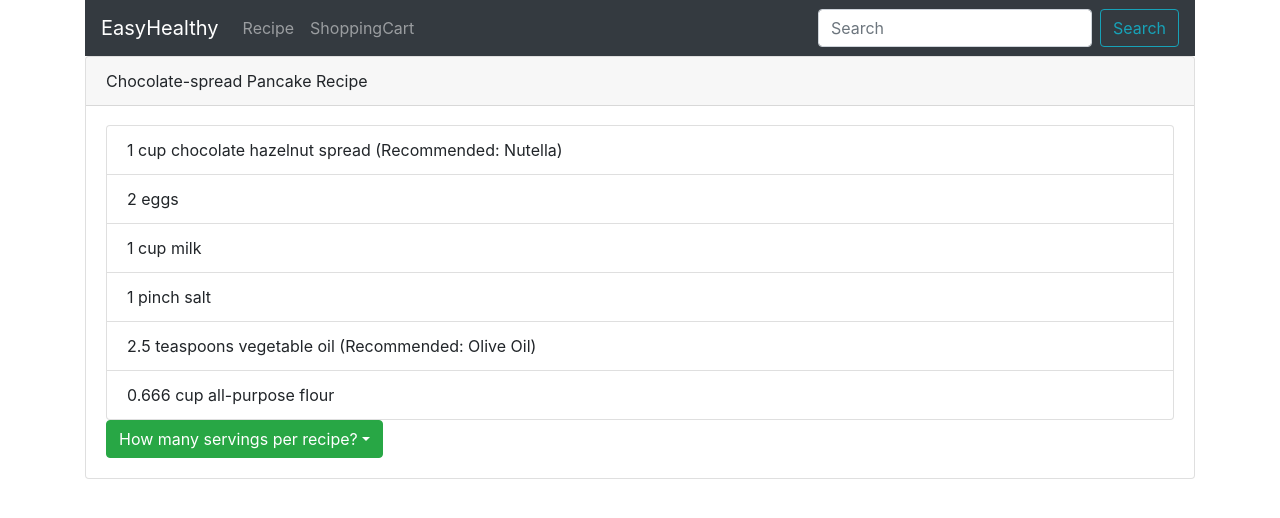
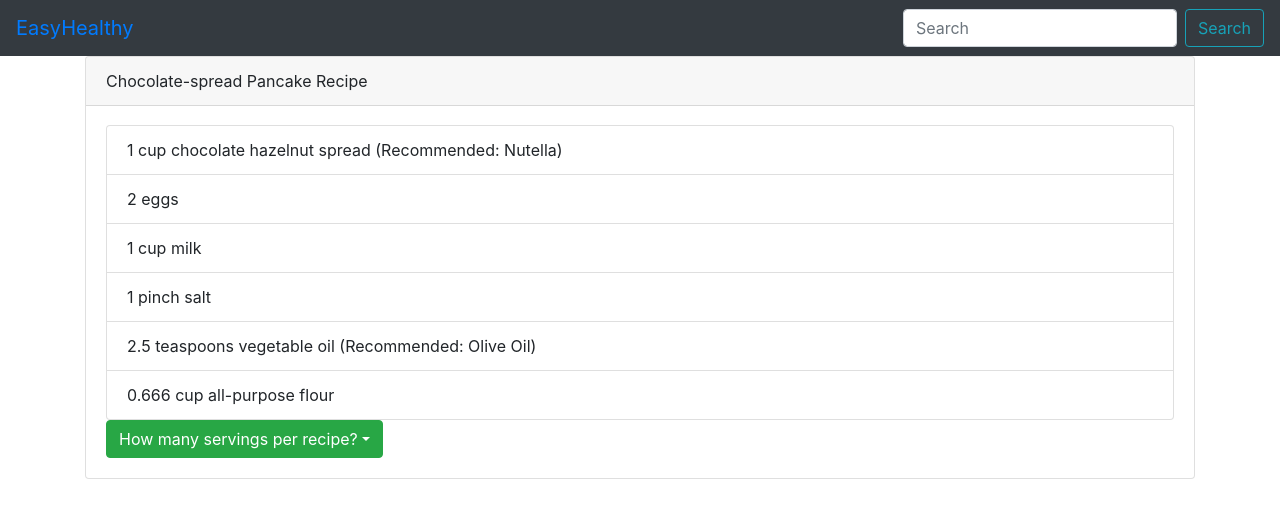
Before and after one commit to cs394-s20/Aqua, a React (Create React App) app in the folder socialize/: page / in a window 1280 px wide. Shown: the top 518 px of the page. Built offline with nearby package versions, Linux system fonts and the light colour scheme.

Commit message:
Changed navbar more

```diff
--- a/socialize/src/App.js
+++ b/socialize/src/App.js
@@ -23,7 +23,7 @@ class App extends React.Component{
     return (
       <BrowserRouter>
         <div>
-          {/* <Navigation /> */}
+          <Navigation />
           <Switch>
             <Route path="/" component={Home} exact />
             <Route component={Error} />
--- a/socialize/src/components/Home.js
+++ b/socialize/src/components/Home.js
@@ -5,11 +5,6 @@ import Accordion from 'react-bootstrap/Accordion';
 import Card from 'react-bootstrap/Card';
 import ListGroup from 'react-bootstrap/ListGroup';
 import Dropdown from 'react-bootstrap/Dropdown';
-import Nav from 'react-bootstrap/Nav';
-import Navbar from 'react-bootstrap/Navbar';
-import Form from 'react-bootstrap/Form';
-import FormControl from 'react-bootstrap/FormControl';
-import Button from 'react-bootstrap/Button';
 
 
 // const index = 1;
@@ -86,19 +81,6 @@ class Home extends React.Component {
   render() {
     return (
       <div className='container'>
-        <div className='navig'>
-          <Navbar bg="dark" variant="dark" className='navig'>
-            <Navbar.Brand href="#recipe">EasyHealthy</Navbar.Brand>
-            <Nav className="mr-auto">
-              <Nav.Link href="#recipe">Recipe</Nav.Link>
-              <Nav.Link href="#shoppingcart">ShoppingCart</Nav.Link>
-            </Nav>
-            <Form inline>
-              <FormControl type="text" placeholder="Search" className="mr-sm-2" />
-              <Button variant="outline-info">Search</Button>
-            </Form>
-          </Navbar>
-        </div>
         <Accordion defaultActiveKey="0">
           <Card>
             <Accordion.Toggle as={Card.Header} eventKey="0">
--- a/socialize/src/components/Navigation.js
+++ b/socialize/src/components/Navigation.js
@@ -1,11 +1,28 @@
 import React from 'react';
 
 import { NavLink } from 'react-router-dom';
+import Nav from 'react-bootstrap/Nav';
+import Navbar from 'react-bootstrap/Navbar';
+import Form from 'react-bootstrap/Form';
+import FormControl from 'react-bootstrap/FormControl';
+import Button from 'react-bootstrap/Button';
 
 const Navigation = () => {
   return (
     <div>
-      <NavLink to="/">Home</NavLink>
+      <div className='navig'>
+        <Navbar bg="dark" variant="dark" className='navig'>
+          <Navbar.Brand href="#recipe"><NavLink to="/">EasyHealthy</NavLink></Navbar.Brand>
+          <Nav className="mr-auto">
+            {/* <Nav.Link href="#recipe">Recipe</Nav.Link> */}
+            {/* <Nav.Link href="#shoppingcart">ShoppingCart</Nav.Link> */}
+          </Nav>
+          <Form inline>
+            <FormControl type="text" placeholder="Search" className="mr-sm-2" />
+            <Button variant="outline-info">Search</Button>
+          </Form>
+        </Navbar>
+      </div>
     </div>
   );
 }
```
